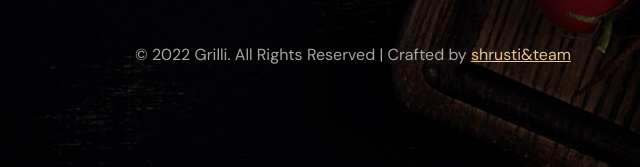
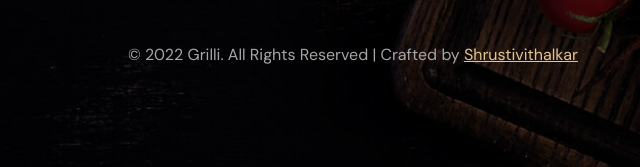
Before and after one commit to Shrustivithalkar/Restaurant-Booking, a plain HTML site: page index.html in a window 1280 px wide. Shown: the part 8553-8720 px from the top of the page, 287-927 px from the left. Drawn offline with nearby package versions, Linux system fonts and the light colour scheme; a web font is replaced by a local one.

Commit message:
Update index.html

```diff
--- a/index.html
+++ b/index.html
@@ -1184,7 +1184,7 @@
 
         <p class="copyright">
           &copy; 2022 Grilli. All Rights Reserved | Crafted by <a href="https://github.com/codewithsadee"
-            target="_blank" class="link">shrusti&team</a>
+            target="_blank" class="link">Shrustivithalkar</a>
         </p>
 
       </div>
```
